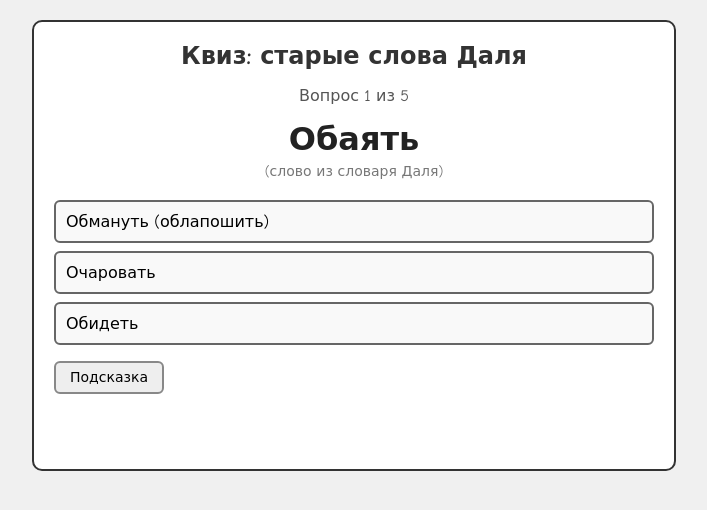
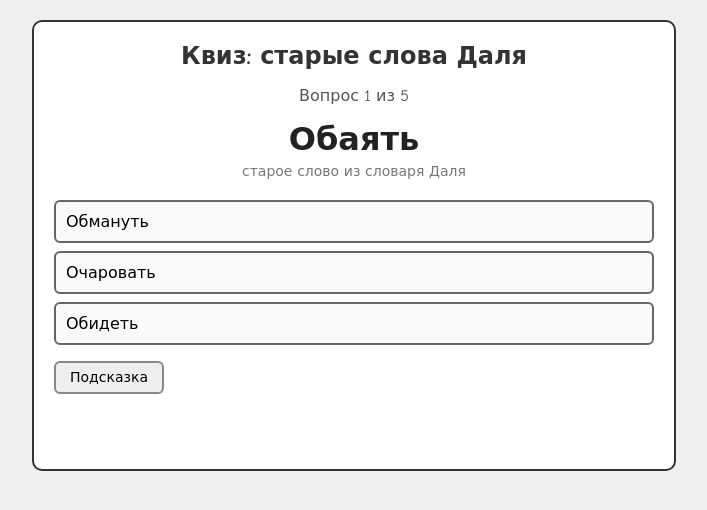
Before and after one commit to bonyandsony-commits/fun-loop.ru, a plain HTML site: page ru.html in a window 1280 px wide. Shown: the whole page, without its empty margins (286-993 px from the left). Drawn offline with Linux system fonts and the light colour scheme.

Commit message:
Update ru.html

```diff
--- a/ru.html
+++ b/ru.html
@@ -180,7 +180,7 @@
     <div class="progress" id="progress">Вопрос 1 из 5</div>
 
     <div class="old-word" id="oldWord">Обаять</div>
-    <div class="word-hint" id="wordHint">(старое слово из словаря Даля)</div>
+    <div class="word-hint" id="wordHint">старое слово из словаря Даля</div>
 
     <div id="options"></div>
 
@@ -203,41 +203,56 @@
   var questions = [
     {
       oldWord: "Обаять",
-      wordHint: "(слово из словаря Даля)",
-      options: ["Обмануть (облапошить)", "Очаровать", "Обидеть"],
-      correctIndex: 0,
+      wordHint: "старое слово из словаря Даля",
+      options: [
+        { text: "Обмануть", correct: true },
+        { text: "Очаровать", correct: false },
+        { text: "Обидеть", correct: false }
+      ],
       hint: "Это слово про обман словами.",
       explanation: "«Обаять» значило обмануть, облапошить."
     },
     {
       oldWord: "Вабить",
-      wordHint: "(слово из словаря Даля)",
-      options: ["Варить варенье", "Заманить (сманить)", "Вязать варежки"],
-      correctIndex: 1,
+      wordHint: "старое слово из словаря Даля",
+      options: [
+        { text: "Варить", correct: false },
+        { text: "Заманить", correct: true },
+        { text: "Вязать", correct: false }
+      ],
       hint: "Так раньше говорили про приманку для птиц.",
       explanation: "«Вабить» — заманивать, сманивать."
     },
     {
       oldWord: "Кабушка",
-      wordHint: "(слово из словаря Даля)",
-      options: ["Маленькая кабина", "Творожный шарик (сырок)", "Кнопка на рубашке"],
-      correctIndex: 1,
+      wordHint: "старое слово из словаря Даля",
+      options: [
+        { text: "Кабина", correct: false },
+        { text: "Творожный шарик", correct: true },
+        { text: "Кнопка", correct: false }
+      ],
       hint: "Так раньше называли творожный шарик.",
       explanation: "«Кабушка» — это творожный шарик, сырок."
     },
     {
       oldWord: "Абатур",
-      wordHint: "(слово из словаря Даля)",
-      options: ["Упрямец (неслух)", "Абажур для лампы", "Богатырь"],
-      correctIndex: 0,
+      wordHint: "старое слово из словаря Даля",
+      options: [
+        { text: "Упрямец", correct: true },
+        { text: "Абажур", correct: false },
+        { text: "Богатырь", correct: false }
+      ],
       hint: "Так называли человека, который всё делает по-своему.",
       explanation: "«Абатур» — упрямец, неслух."
     },
     {
       oldWord: "Багряник",
-      wordHint: "(слово из словаря Даля)",
-      options: ["Красильщик ткани", "Праздничный пирог", "Церцис (иудино дерево)"],
-      correctIndex: 2,
+      wordHint: "старое слово из словаря Даля",
+      options: [
+        { text: "Красильщик", correct: false },
+        { text: "Пирог", correct: false },
+        { text: "Церцис", correct: true }
+      ],
       hint: "Это растение с розовыми цветами.",
       explanation: "«Багряник» — церцис, или иудино дерево."
     }
@@ -261,6 +276,13 @@
   var finalCommentEl = document.getElementById('finalComment');
   var restartBtn = document.getElementById('restartBtn');
 
+  function getCorrectIndex(q) {
+    for (var i = 0; i < q.options.length; i++) {
+      if (q.options[i].correct) return i;
+    }
+    return -1;
+  }
+
   function loadQuestion() {
     answered = false;
     var q = questions[currentIndex];
@@ -283,7 +305,7 @@
       (function(index) {
         var btn = document.createElement('button');
         btn.className = 'option';
-        btn.textContent = q.options[index];
+        btn.textContent = q.options[index].text;
         btn.addEventListener('click', function() { selectOption(index); });
         optionsEl.appendChild(btn);
       })(i);
@@ -295,6 +317,7 @@
     answered = true;
 
     var q = questions[currentIndex];
+    var correctIdx = getCorrectIndex(q);
     var allBtns = optionsEl.querySelectorAll('.option');
     var i;
 
@@ -304,19 +327,19 @@
     hintBtn.disabled = true;
 
     for (i = 0; i < allBtns.length; i++) {
-      if (i === q.correctIndex) {
+      if (i === correctIdx) {
         allBtns[i].classList.add('correct');
       } else if (i === selectedIndex) {
         allBtns[i].classList.add('wrong');
       }
     }
 
-    if (selectedIndex === q.correctIndex) {
+    if (selectedIndex === correctIdx) {
       score++;
       feedbackEl.innerHTML = 'Верно!<span class="explain">' + q.explanation + '</span>';
       feedbackEl.className = 'feedback ok';
     } else {
-      feedbackEl.innerHTML = 'Неверно. Правильный ответ: «' + q.options[q.correctIndex] + '»<span class="explain">' + q.explanation + '</span>';
+      feedbackEl.innerHTML = 'Неверно. Правильный ответ: «' + q.options[correctIdx].text + '»<span class="explain">' + q.explanation + '</span>';
       feedbackEl.className = 'feedback bad';
     }
 
```
